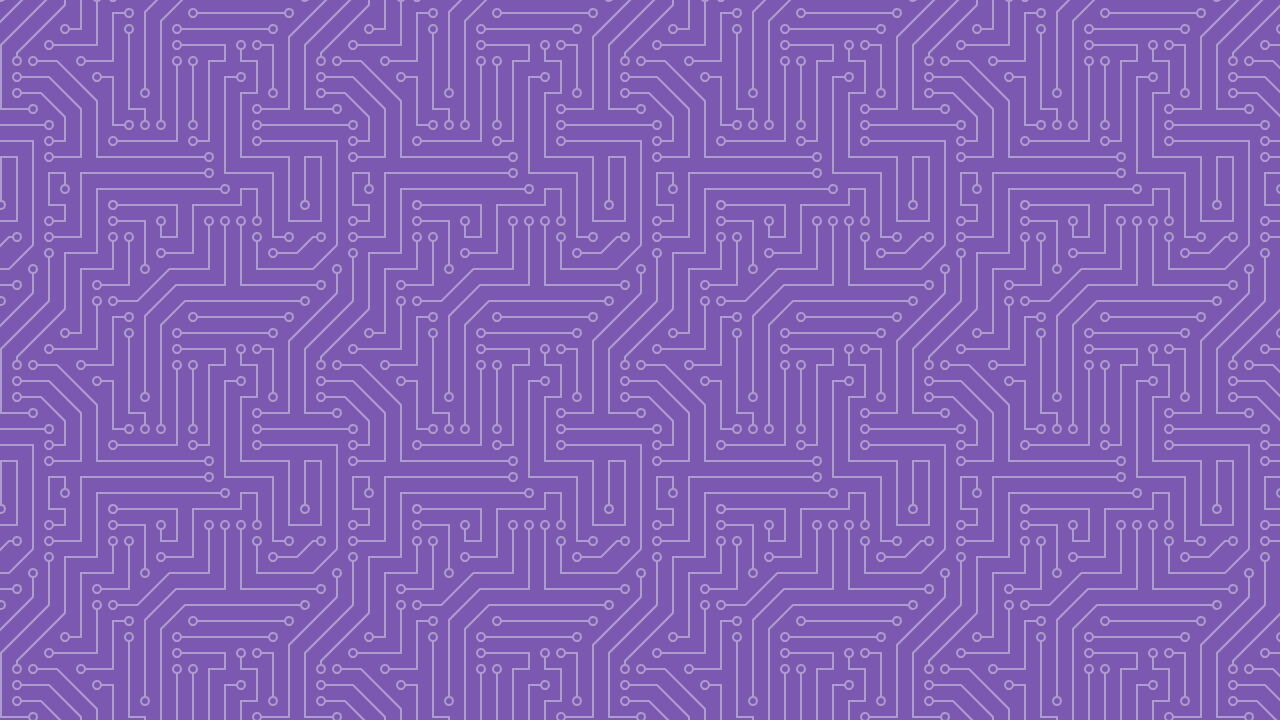
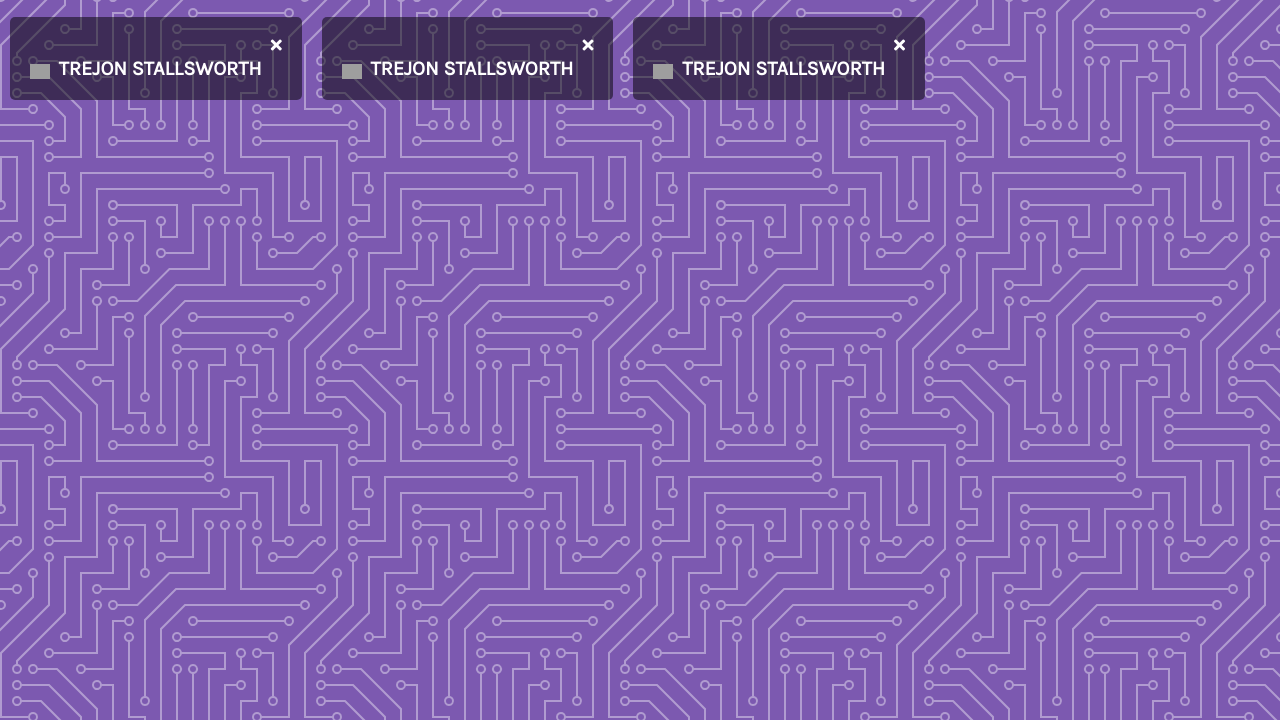
Before and after one commit to Trejon/Bookmark-App, a plain HTML site: page index.html in a window 1280 px wide. Shown: the part 100-820 px from the top of the page. Drawn offline with Linux system fonts and the light colour scheme; grey boxes are pictures that could not be loaded.

Commit message:
finished ui for the bookmarks

```diff
--- a/index.html
+++ b/index.html
@@ -4,7 +4,12 @@
     <meta charset="UTF-8" />
     <meta name="viewport" content="width=device-width, initial-scale=1.0" />
     <title>Bookmark App</title>
-    <link rel="icon" type="image/png" href="https://img.icons8.com/dusk/2x/t.png">
+    <link
+      rel="icon"
+      type="image/x-icon"
+      href="https://img.icons8.com/dusk/2x/t.png"
+    />
+
     <link
       rel="stylesheet"
       href="https://cdnjs.cloudflare.com/ajax/libs/font-awesome/5.13.1/css/all.min.css"
@@ -14,6 +19,36 @@
   <body>
     <!-- Open Modal -->
     <h1 id="show-modal">Add Bookmark</h1>
+    <!-- Bookmarks -->
+    <div class="container" id="bookmarks-container">
+      <div class="item">
+        <i class="fas fa-times" id="delete-bookmark" title="Delete Bookmark"></i>
+        <div class="name">
+          <img src="https://img.icons8.com/dusk/2x/t.png" alt="Favicon" />
+          <a href="https://trejonstallsworth.com" target="_blank"
+            >Trejon Stallsworth</a
+          >
+        </div>
+      </div>
+      <div class="item">
+        <i class="fas fa-times" id="delete-bookmark" title="Delete Bookmark"></i>
+        <div class="name">
+          <img src="https://img.icons8.com/dusk/2x/t.png" alt="Favicon" />
+          <a href="https://trejonstallsworth.com" target="_blank"
+            >Trejon Stallsworth</a
+          >
+        </div>
+      </div>
+      <div class="item">
+        <i class="fas fa-times" id="delete-bookmark" title="Delete Bookmark"></i>
+        <div class="name">
+          <img src="https://img.icons8.com/dusk/2x/t.png" alt="Favicon" />
+          <a href="https://trejonstallsworth.com" target="_blank"
+            >Trejon Stallsworth</a
+          >
+        </div>
+      </div>
+    </div>
     <!-- Script -->
     <script src="script.js"></script>
   </body>
--- a/style.css
+++ b/style.css
@@ -1,4 +1,4 @@
-@import url('https://fonts.googleapis.com/css2?family=Karla&display=swap');
+@import url("https://fonts.googleapis.com/css2?family=Karla&display=swap");
 
 :root {
   --primary-color: #7c59b0;
@@ -33,3 +33,64 @@ h1 {
 h1:hover {
   background: rgba(0, 0, 0, 0.8);
 }
+
+/* Bookmarks */
+.container {
+  display: flex;
+  flex-direction: row;
+  flex-wrap: wrap;
+}
+
+.item {
+  background: rgba(0, 0, 0, 0.5);
+  color: #ffffff;
+  border-radius: var(--border-radius);
+  padding: 20px;
+  margin: 10px;
+}
+
+.item:hover {
+  background: rgba(0, 0, 0, 0.6);
+}
+
+a {
+  font-size: 20px;
+  font-weight: bold;
+  text-transform: uppercase;
+}
+
+a:link,
+a:visited {
+  color: #ffffff;
+  text-decoration: none;
+}
+
+a:hover,
+a:active {
+  text-decoration: underline;
+}
+
+.fa-times {
+  float: right;
+  cursor: pointer;
+  z-index: 2;
+}
+
+.name {
+  margin-top: 20px;
+  margin-right: 20px;
+}
+
+.name img {
+  max-width: 20px;
+  max-height: 20px;
+  vertical-align: sub;
+  margin-right: 5px;
+}
+
+/* Media Query: Large Smartphone (Vertical) */
+@media screen and (max-width: 600px) {
+  .container {
+    flex-direction: column;
+  }
+}
```
